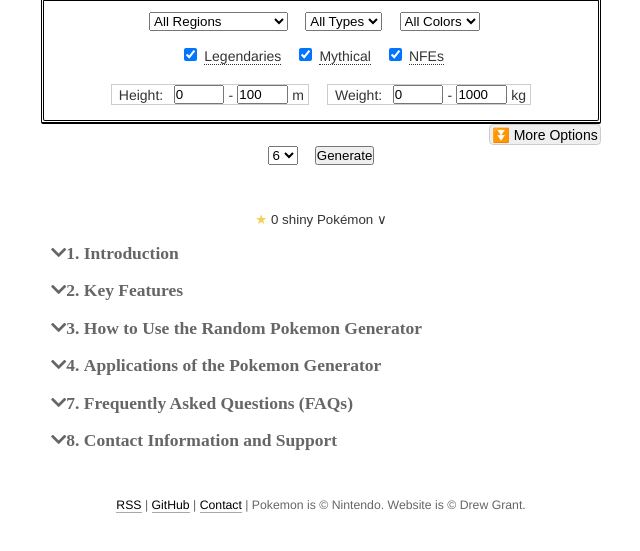
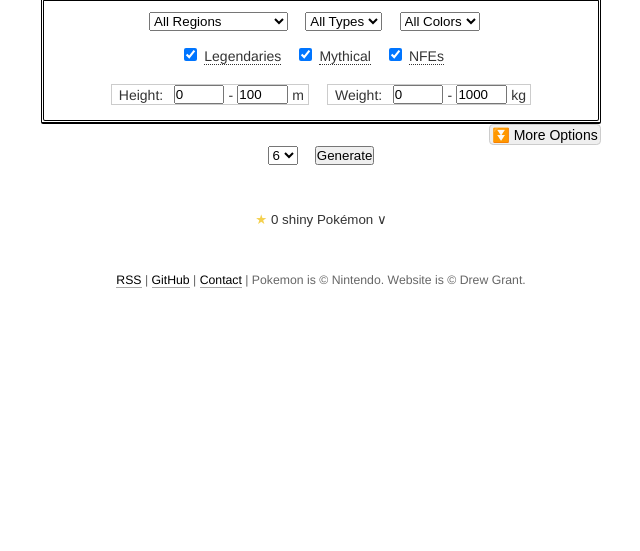
Before and after one commit to happydrew/RandomPokemonGeneratorNew, a website with bundled scripts: page public/index.html in a window 1280 px wide. Shown: the part 77-628 px from the top of the page, without its empty margins (319-959 px from the left). Built offline with nearby package versions, Linux system fonts and the light colour scheme.

Commit message:
暂时删除介绍内容

```diff
--- a/public/index.html
+++ b/public/index.html
@@ -253,16 +253,16 @@
 	</section>
 
 	<!-- 介绍内容 -->
-	<h2 onclick="toggleContent('section1')" class="arrow-icon fas fa-chevron-down">1. Introduction</h2>
+	<!--<h2 onclick="toggleContent('section1')" class="arrow-icon fas fa-chevron-down">1. Introduction</h2>
 	<div id="section1" class="content">
 		<p>Welcome to the Random Pokemon Generator! This powerful tool allows you to generate a random Pokemon tailored
 			to your preferences. Whether you're looking to create a random team, explore new Pokemon, or design unique
 			challenges, our generator is here to assist. The purpose of this tool is to provide Pokemon fans with a
 			versatile and convenient way to engage with the Pokemon universe, offering a wealth of customization options
 			and a user-friendly interface.</p>
-	</div>
+	</div>-->
 
-	<h2 onclick="toggleContent('section2')" class="arrow-icon fas fa-chevron-down">2. Key Features</h2>
+	<!--<h2 onclick="toggleContent('section2')" class="arrow-icon fas fa-chevron-down">2. Key Features</h2>
 	<div id="section2" class="content">
 		<p><strong>Personalized Customization:</strong></p>
 		<p>Our Random Pokemon Generator offers extensive customization beyond the usual filters like region and type.
@@ -293,9 +293,9 @@
 		<p><strong>Quick Generation:</strong></p>
 		<p>Generate your desired Pokemon in less than a second on average, ensuring a fast and smooth experience with
 			our random Pokemon generator.</p>
-	</div>
+	</div>-->
 
-	<h2 onclick="toggleContent('section3')" class="arrow-icon fas fa-chevron-down">3. How to Use the Random Pokemon Generator</h2>
+	<!--<h2 onclick="toggleContent('section3')" class="arrow-icon fas fa-chevron-down">3. How to Use the Random Pokemon Generator</h2>
 	<div id="section3" class="content">
 		<p>Using the Random Pokemon Generator is simple and straightforward:</p>
 		<ol>
@@ -307,9 +307,9 @@
 			<li><strong>Viewing the Generated Pokemon:</strong> The generated Pokemon will appear on your screen along
 				with their attributes. You can view details and use the generated Pokemon for your specific needs.</li>
 		</ol>
-	</div>
+	</div>-->
 
-	<h2 onclick="toggleContent('section4')" class="arrow-icon fas fa-chevron-down">4. Applications of the Pokemon Generator</h2>
+	<!--<h2 onclick="toggleContent('section4')" class="arrow-icon fas fa-chevron-down">4. Applications of the Pokemon Generator</h2>
 	<div id="section4" class="content">
 		<p>Our random Pokemon generator can be used in various ways, including:</p>
 		<ul>
@@ -322,7 +322,7 @@
 			<li><strong>Educational Purposes:</strong> Learn about different Pokemon and their attributes by exploring
 				the generator's extensive database.</li>
 		</ul>
-	</div>
+	</div>-->
 
 	<!--<h2 onclick="toggleContent('section5')" class="arrow-icon fas fa-chevron-down">5. Future Tools and Features</h2>
 	<div id="section5" class="content">
@@ -386,7 +386,7 @@
 		</div>
 	</div>-->
 
-	<h2 onclick="toggleContent('section7')" class="arrow-icon fas fa-chevron-down">7. Frequently Asked Questions (FAQs)</h2>
+	<!--<h2 onclick="toggleContent('section7')" class="arrow-icon fas fa-chevron-down">7. Frequently Asked Questions (FAQs)</h2>
 	<div id="section7" class="content">
 		<ul>
 			<li><strong>Q: How many Pokemon can I generate at once?</strong> A: You can generate up to six Pokemon at a
@@ -406,15 +406,15 @@
 			<li><strong>Q: Is there any support available if I encounter issues?</strong> A: Yes, we offer support
 				through our contact form and social media platforms.</li>
 		</ul>
-	</div>
+	</div>-->
 
-	<h2 onclick="toggleContent('section8')" class="arrow-icon fas fa-chevron-down">8. Contact Information and Support</h2>
+	<!--<h2 onclick="toggleContent('section8')" class="arrow-icon fas fa-chevron-down">8. Contact Information and Support</h2>
 	<div id="section8" class="content">
 		<p>For support or feedback, please contact us through our website or connect with us on email: <a
 				href="mailto:zhugetd@gmail.com">zhugetd@gmail.com</a></p>
 		<p>Thank you for using our Random Pokemon Generator! We hope you enjoy exploring the endless possibilities it
 			offers.</p>
-	</div>
+	</div>-->
 	<!-- 介绍内容 -->
 
 	<footer>
```
